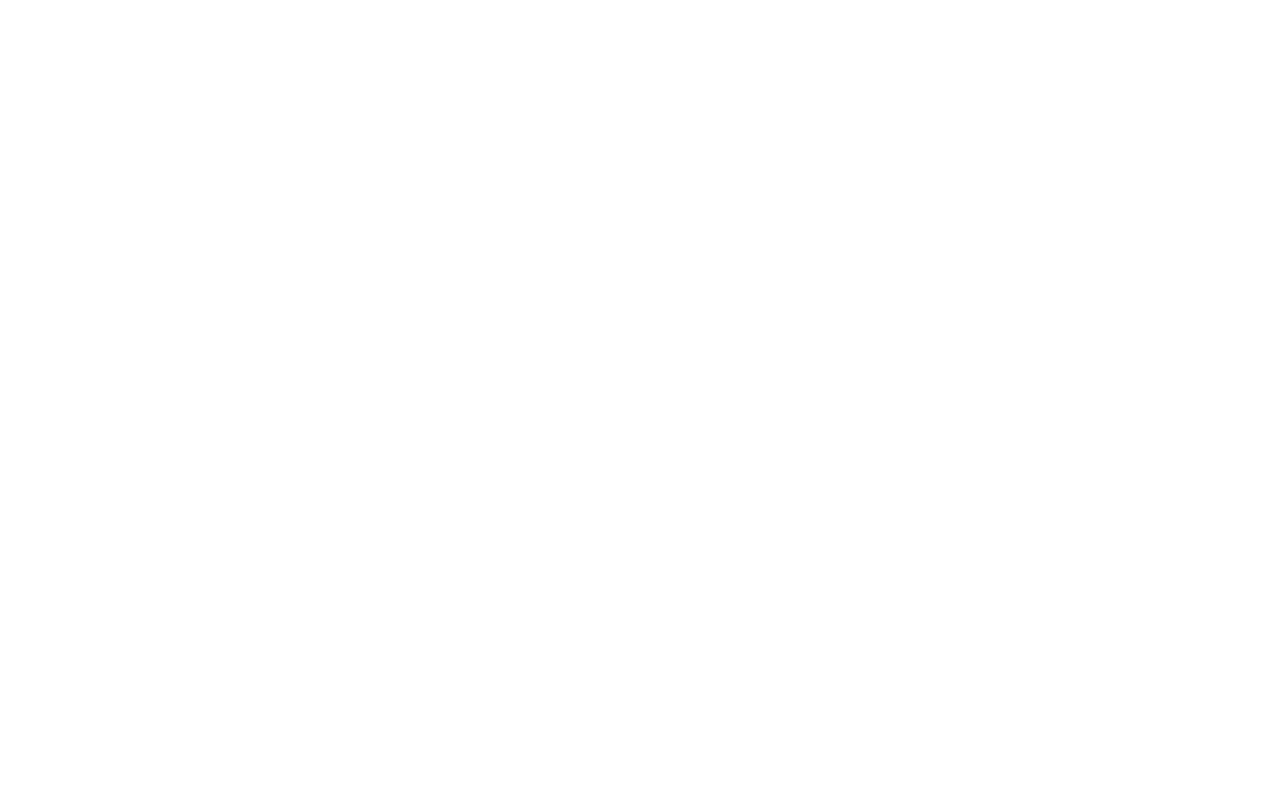
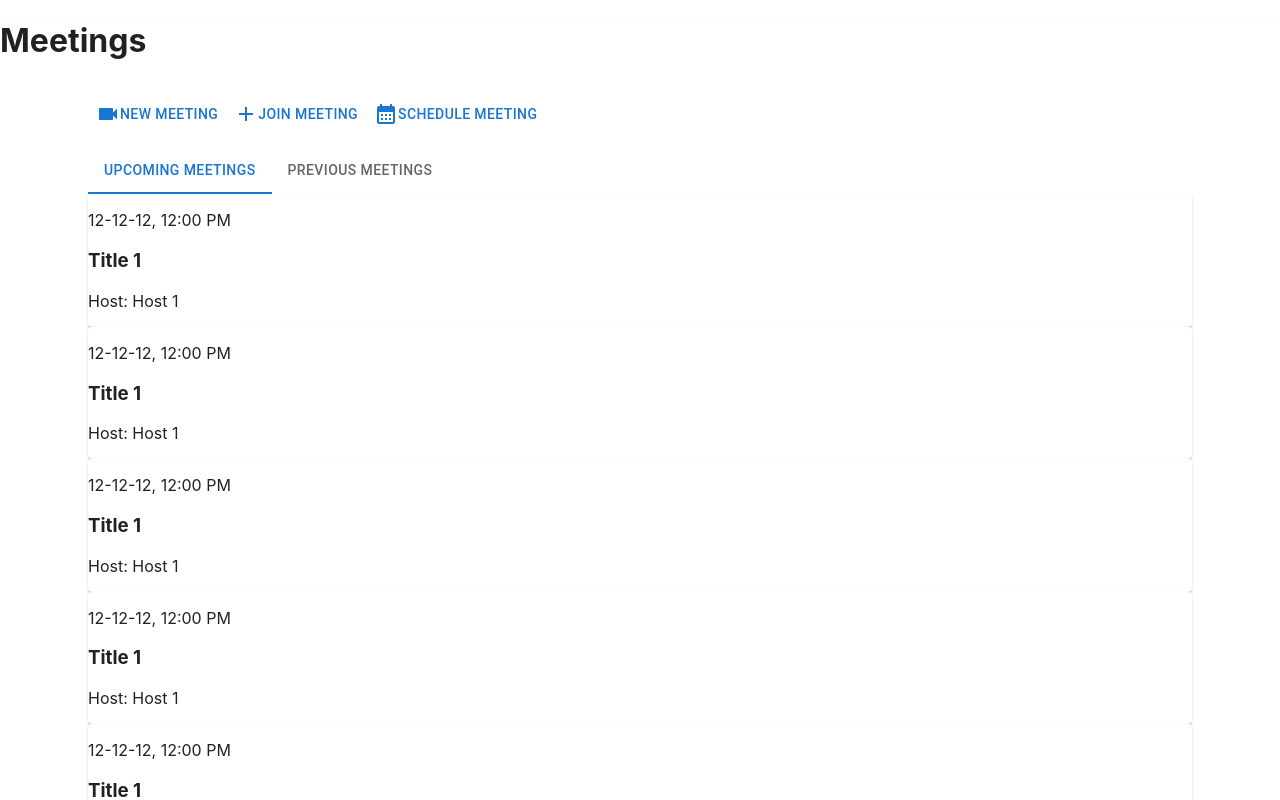
Before and after one commit to Awaish-prog/xtra-vision-conf-frontend, a React (Create React App) app: page /dashboard in a window 1280 px wide. Shown: the top 800 px of the page. Built offline with nearby package versions, Linux system fonts and the light colour scheme.

Commit message:
Added meetings dashboard layout

```diff
--- a/package.json
+++ b/package.json
@@ -5,6 +5,7 @@
   "dependencies": {
     "@emotion/react": "^11.11.3",
     "@emotion/styled": "^11.11.0",
+    "@mui/icons-material": "^5.15.1",
     "@mui/material": "^5.15.1",
     "@testing-library/jest-dom": "^5.17.0",
     "@testing-library/react": "^13.4.0",
--- /dev/null
+++ b/src/components/MeetingCard.tsx
@@ -0,0 +1,13 @@
+import { Card } from "@mui/material";
+import React from "react";
+import { MeetingCardProps } from "../types/PropTypes";
+
+const MeetingCard: React.FC<MeetingCardProps> = ({ meeting }: MeetingCardProps): JSX.Element => {
+    return <Card>
+        <p>{meeting.dateTime}</p>
+        <h3>{meeting.title}</h3>
+        <p>Host: {meeting.host}</p>
+    </Card>
+}
+
+export default MeetingCard;
--- /dev/null
+++ b/src/components/MettingOption.tsx
@@ -0,0 +1,12 @@
+import React from "react";
+import { Button } from "@mui/material";
+import { MeetingOptionProps } from "../types/PropTypes";
+
+const MeetingOption: React.FC<MeetingOptionProps> = ({ icon: Icon, iconText }: MeetingOptionProps): JSX.Element => {
+    return <Button>
+        <Icon />
+        <p>{iconText}</p>
+    </Button>
+}
+
+export default MeetingOption;
--- a/src/pages/Dashboard.tsx
+++ b/src/pages/Dashboard.tsx
@@ -1,8 +1,131 @@
-import React from "react";
+import { Container, Paper, Tabs, Tab } from "@mui/material";
+import VideocamIcon from '@mui/icons-material/Videocam';
+import AddIcon from '@mui/icons-material/Add';
+import CalendarMonthIcon from '@mui/icons-material/CalendarMonth';
+import React, { useState } from "react";
+import MeetingOption from "../components/MettingOption";
+import MeetingCard from "../components/MeetingCard";
+import { Meeting } from "../types/MeetingTypes";
 
 const Dashboard: React.FC = (): JSX.Element => {
+    const [ toggleMeetings, setToggleMeetings ] = useState<number>(0);
+    const [ upcomingMettings, setUpcomingMettings ] = useState<Meeting[]>([
+        {
+            id: 1,
+            title: "Title 1",
+            host: "Host 1",
+            dateTime: "12-12-12, 12:00 PM"
+        },
+        {
+            id: 2,
+            title: "Title 1",
+            host: "Host 1",
+            dateTime: "12-12-12, 12:00 PM"
+        },
+        {
+            id: 3,
+            title: "Title 1",
+            host: "Host 1",
+            dateTime: "12-12-12, 12:00 PM"
+        },
+        {
+            id: 4,
+            title: "Title 1",
+            host: "Host 1",
+            dateTime: "12-12-12, 12:00 PM"
+        },
+        {
+            id: 5,
+            title: "Title 1",
+            host: "Host 1",
+            dateTime: "12-12-12, 12:00 PM"
+        },
+        {
+            id: 6,
+            title: "Title 1",
+            host: "Host 1",
+            dateTime: "12-12-12, 12:00 PM"
+        },
+        {
+            id: 7,
+            title: "Title 1",
+            host: "Host 1",
+            dateTime: "12-12-12, 12:00 PM"
+        },
+    ])
+
+    const [ previousMettings, setPreviousMettings ] = useState<Meeting[]>([
+        {
+            id: 1,
+            title: "Title 11",
+            host: "Host 1",
+            dateTime: "12-12-12, 12:00 PM"
+        },
+        {
+            id: 2,
+            title: "Title 12",
+            host: "Host 1",
+            dateTime: "12-12-12, 12:00 PM"
+        },
+        {
+            id: 3,
+            title: "Title 13",
+            host: "Host 1",
+            dateTime: "12-12-12, 12:00 PM"
+        },
+        {
+            id: 4,
+            title: "Title 14",
+            host: "Host 1",
+            dateTime: "12-12-12, 12:00 PM"
+        },
+        {
+            id: 5,
+            title: "Title 15",
+            host: "Host 1",
+            dateTime: "12-12-12, 12:00 PM"
+        },
+        {
+            id: 6,
+            title: "Title 16",
+            host: "Host 1",
+            dateTime: "12-12-12, 12:00 PM"
+        },
+        {
+            id: 7,
+            title: "Title 17",
+            host: "Host 1",
+            dateTime: "12-12-12, 12:00 PM"
+        },
+    ])
+
     return <>
-
+        <Paper>
+            <h1>Meetings</h1>
+            <Container>
+                <Container>
+                    <MeetingOption icon = {VideocamIcon} iconText = {"New meeting"} />
+                    <MeetingOption icon = {AddIcon} iconText = {"Join meeting"} />
+                    <MeetingOption icon = {CalendarMonthIcon} iconText = {"Schedule meeting"} />
+                </Container>
+                <Container>
+                    <Tabs value={toggleMeetings}>
+                        <Tab label = {"Upcoming Meetings"} onClick={() => setToggleMeetings(0)} />
+                        <Tab label = {"Previous Meetings"} onClick={() => setToggleMeetings(1)} />
+                    </Tabs>
+                    {
+                        toggleMeetings === 0 ?
+                        upcomingMettings.map((upcomingMetting) => {
+                            return <MeetingCard meeting = {upcomingMetting} />
+                        })
+                        :
+                        previousMettings.map((previousMetting) => {
+                            return <MeetingCard meeting = {previousMetting} />
+                        })
+                    }
+                </Container>
+            </Container>
+        </Paper>
     </>
 }
 
--- a/src/pages/Signup.tsx
+++ b/src/pages/Signup.tsx
@@ -13,7 +13,7 @@
     const [ passwordError, setPasswordError ] = useState<boolean>(false);
     const [ userError, setUserError ] = useState<boolean>(false);
 
-    function handleLogin(e: SyntheticEvent){
+    function handleSignup(e: SyntheticEvent){
         e.preventDefault();
         if(checkEmail() && checkPassword() && checkUserName()){
             console.log(email);
@@ -24,17 +24,15 @@
     function checkPassword(): boolean {
         return checkEmptyInput(password, setPasswordError, setPasswordErrorMessage, "Password");
     }
-
     function checkUserName(): boolean {
         return checkEmptyInput(userName, setUserError, setUserErrorMessage, "User Name");
     }
-
     function checkEmail(): boolean {
         return checkEmailInput(email, setEmailError, setEmailErrorMessage);
     }
 
     return <>
-        <Paper component="form" elevation={5} onSubmit={handleLogin} >
+        <Paper component="form" elevation={5} onSubmit={handleSignup} >
 
             <TextField id="userName" label="User Name" variant="outlined" value={userName} onChange={(e) => setUserName(e.target.value)} error={userError} helperText={userErrorMessage} onBlur={checkUserName} />
 
--- /dev/null
+++ b/src/types/MeetingTypes.ts
@@ -0,0 +1,6 @@
+export type Meeting = {
+    id: number,
+    title: string,
+    host: string,
+    dateTime: string
+}
--- /dev/null
+++ b/src/types/PropTypes.ts
@@ -0,0 +1,11 @@
+import React from "react"
+import { Meeting } from "./MeetingTypes"
+
+export type MeetingOptionProps = {
+    icon: React.ElementType,
+    iconText: string,
+}
+
+export type MeetingCardProps = {
+    meeting: Meeting
+}
```
Also changed, not shown: 1 other file (tests, documents, lock files or other folders).
